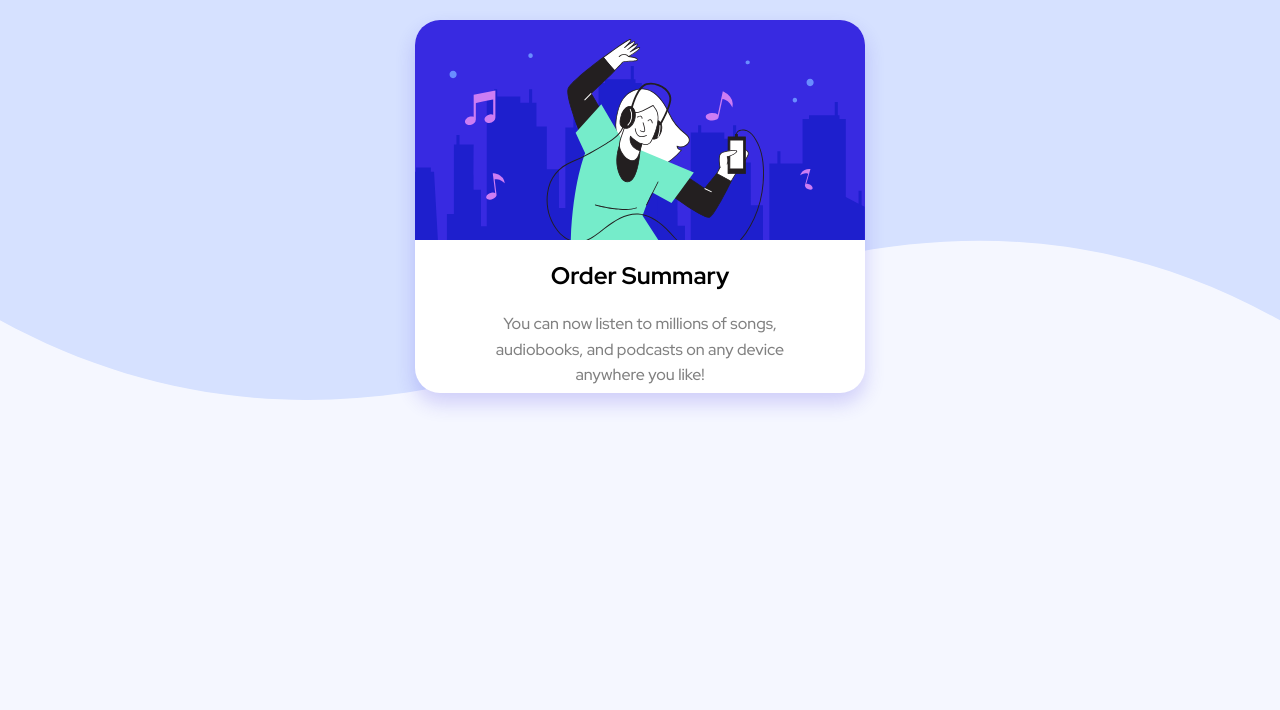
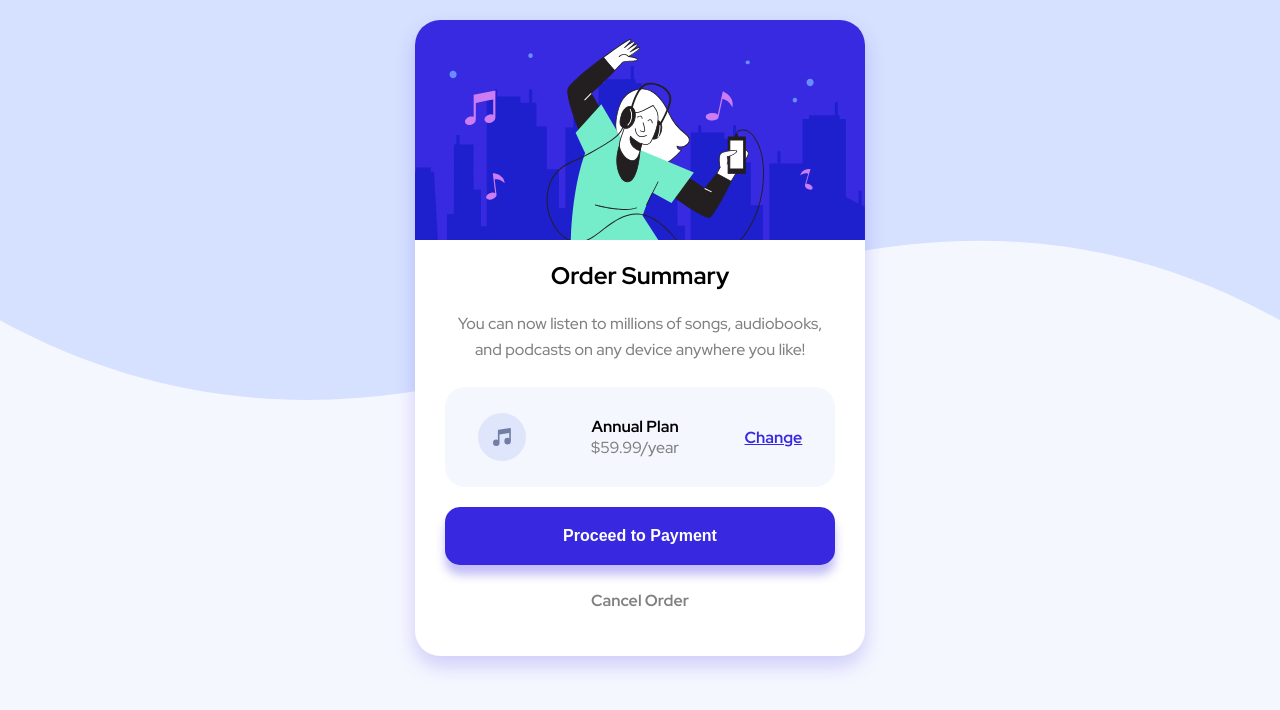
Before and after one commit to AccessEleanorJohnson/FMOrderSummaryApp, a React (Create React App) app: page / in a window 1280 px wide. Shown: the top 710 px of the page. Built offline with nearby package versions, Linux system fonts and the light colour scheme.

Commit message:
Added the order summary form block.

```diff
--- a/package.json
+++ b/package.json
@@ -14,7 +14,7 @@
   },
   "scripts": {
     "predeploy": "npm run build",
-    "deploy": "gh-pages -d build",
+    "deploy": "gh-pages -b main -d build",
     "start": "react-scripts start",
     "build": "react-scripts build",
     "test": "react-scripts test",
@@ -41,7 +41,6 @@
   "devDependencies": {
     "autoprefixer": "^10.4.2",
     "gh-pages": "^3.2.3",
-    "postcss": "^8.4.8",
-    "tailwindcss": "^3.0.23"
+    "postcss": "^8.4.8"
   }
 }
--- a/src/App.css
+++ b/src/App.css
@@ -11,7 +11,7 @@
   padding: 20px;
   background-image: url(./images/pattern-background-desktop.svg);
   background-repeat: no-repeat;
-  background-size: 100% 400px;
+  background-size: 100% 50vh;
   background-color: hsl(225, 100%, 98%);
   font-family: 'Red Hat Display', sans-serif;
 }
--- a/src/components/OrderSummary.css
+++ b/src/components/OrderSummary.css
@@ -15,8 +15,7 @@
 
 .order-summary__text {
     margin: 0 auto;
-    padding: 5px;
-    max-width: 70%;
+    padding: 5px 30px;
     color: grey;
     line-height: 1.6;
 }
--- a/src/components/OrderSummary.js
+++ b/src/components/OrderSummary.js
@@ -1,4 +1,4 @@
-// import OderSummaryForm from './OrderSummaryForm';
+import OrderSummaryForm from './OrderSummaryForm';
 import './OrderSummary.css';
 import header from '../images/illustration-hero.svg';
 
@@ -6,9 +6,11 @@ function OrderSummary (props) {
 
     return (
         <div className='order-summary'>
-            <img className='order-summary__header' src={header} />
+            <img className='order-summary__header' src={header} alt='Girl dancing to music' />
             <h2 className='order-summary__title'>Order Summary</h2>
             <p className='order-summary__text'>You can now listen to millions of songs, audiobooks, and podcasts on any device anywhere you like!</p>
+
+            <OrderSummaryForm />
 
         </div>
     );
--- /dev/null
+++ b/src/components/OrderSummaryForm.css
@@ -0,0 +1,33 @@
+.order-summary-form {
+    padding: 20px 30px;
+    padding-bottom: 40px;
+    display: flex;
+    flex-direction: column;
+}
+
+.order-summary-form__button {
+    display: block;
+    margin-bottom: 20px;
+    padding: 20px 5px;
+    color: white;
+    font-weight: bold;
+    background-color: hsl(245, 75%, 52%);
+    border: none;
+    border-radius: 15px;
+    box-shadow: 0px 10px 10px hsla(245, 75%, 52%, 0.3);
+}
+.order-summary-form__button--active:hover {
+    background-color: hsla(245, 75%, 52%, .8);
+    cursor: pointer;
+}
+.order-summary-form__cancel {
+    padding: 5px;
+    display: block;
+    color: gray;
+    font-weight: bold;
+    text-decoration: none;
+}
+.order-summary-form__cancel--active:hover {
+    color: black;
+    text-decoration: underline;
+}
--- /dev/null
+++ b/src/components/OrderSummaryForm.js
@@ -0,0 +1,16 @@
+import OrderSummaryPlanSelect from './OrderSummaryPlanSelect';
+
+import './OrderSummaryForm.css';
+
+function OrderSummaryForm() {
+
+    return (
+        <div className='order-summary-form'>
+            <OrderSummaryPlanSelect />
+            <button className='order-summary-form__button order-summary-form__button--active'>Proceed to Payment</button>
+            <a className='order-summary-form__cancel order-summary-form__cancel--active' href='#'>Cancel Order</a>
+        </div>
+    );
+}
+
+export default OrderSummaryForm;
--- /dev/null
+++ b/src/components/OrderSummaryPlanSelect.css
@@ -0,0 +1,32 @@
+.plan-selector {
+    margin: 0 auto;
+    margin-bottom: 20px;
+    height: 100px;
+    width: 100%;
+    display: flex;
+    justify-content: space-around;
+    align-items: center;
+    background-color: hsl(225, 100%, 98%);
+    border-radius: 20px;
+}
+
+.plan-selector__icon {
+    display: inline;
+}
+
+.plan-selector__title {
+
+}
+
+.plan-selector__price {
+    color: grey;
+}
+
+.plan-selector__change {
+    color: hsl(245, 75%, 52%);
+    font-weight: bold;
+}
+
+.plan-selector__change:hover {
+    color: hsla(245, 75%, 52%, 0.8);
+}
--- /dev/null
+++ b/src/components/OrderSummaryPlanSelect.js
@@ -0,0 +1,18 @@
+import icon from '../images/icon-music.svg';
+import './OrderSummaryPlanSelect.css';
+
+function OrderSummaryPlanSelect () {
+
+    return (
+        <div className='plan-selector'>
+            <img className='plan-selector__icon' src={icon} />
+            <div>
+                <h3 className='plan-selector__title'>Annual Plan</h3>
+                <p className='plan-selector__price'>$59.99/year</p>
+            </div>
+            <a className='plan-selector__change' href='#'>Change</a>
+        </div>
+    );
+}
+
+export default OrderSummaryPlanSelect;
```
Also changed, not shown: 1 other file (tests, documents, lock files or other folders).
